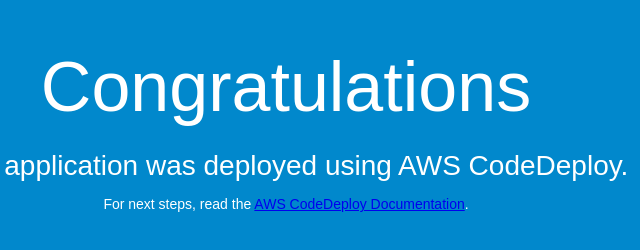
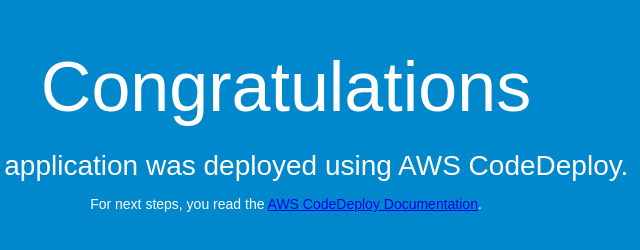
Before and after one commit to ChanderMBhardwaj/cicd-demo, a plain HTML site: page index.html in a window 1280 px wide. Shown: the full height of the page, 354-994 px from the left. Drawn offline with Linux system fonts and the light colour scheme.

Commit message:
Changed index.html

```diff
--- a/index.html
+++ b/index.html
@@ -28,7 +28,7 @@
   <div align="center">
     <h1>Congratulations</h1>
     <h2>This application was deployed using AWS CodeDeploy.</h2>
-    <p>For next steps, read the <a href="http://aws.amazon.com/documentation/codedeploy">AWS CodeDeploy Documentation</a>.</p>
+    <p>For next steps, you read the <a href="http://aws.amazon.com/documentation/codedeploy">AWS CodeDeploy Documentation</a>.</p>
   </div>
 </body>
 </html>
```
